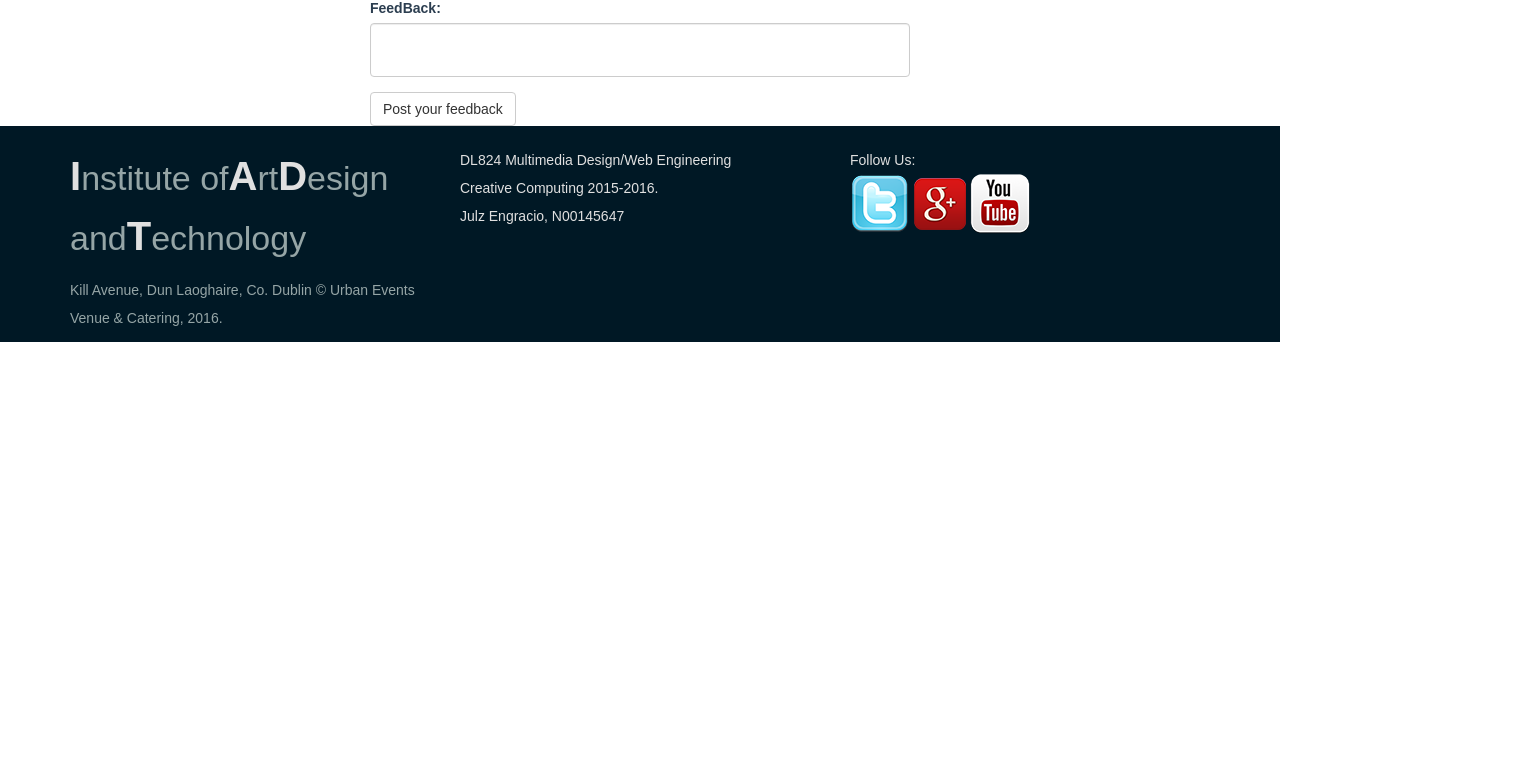
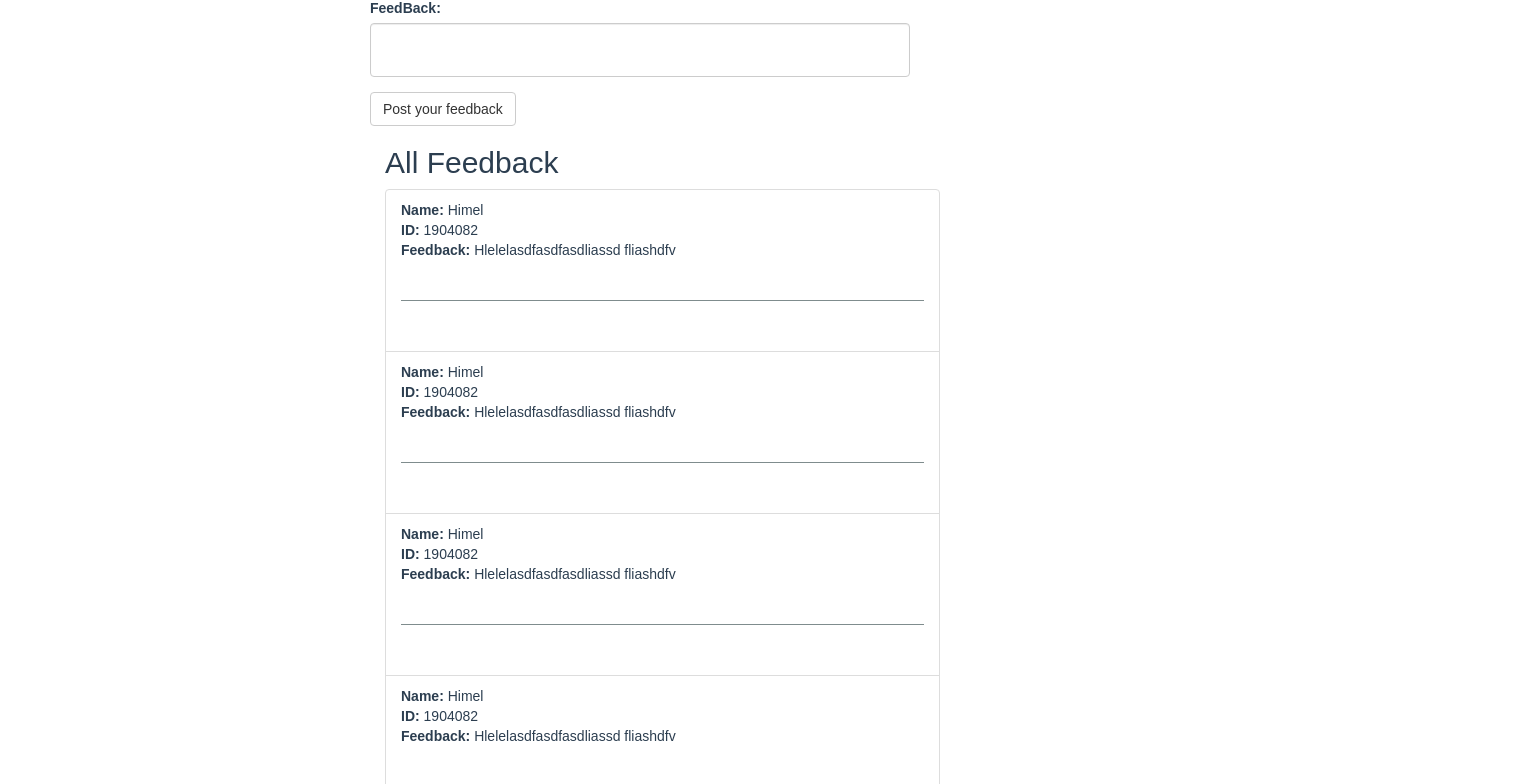
Before and after one commit to zhhimel/SportsClub, a Next.js app: page /feedback in a window 1280 px wide. Shown: the part 779-1563 px from the top of the page, 1540 px wide, since content can reach past the window. Before the commit the page ends 1121 px from the top, so only its background shows below. Built offline with nearby package versions, Linux system fonts and the light colour scheme; a web font is replaced by a local one.

Commit message:
feedback page

```diff
--- a/src/app/feedback/page.js
+++ b/src/app/feedback/page.js
@@ -1,24 +1,66 @@
-'use client'
-import React, { useState } from 'react';
-import axios from 'axios';
+"use client";
+import React, { useState,useEffect } from "react";
+import axios from "axios";
 
 const Page = () => {
+  const [feedbackList, setFeedbackList] = useState([{
+    name: "Himel",
+    id:"1904082",
+    feedback:"Hlelelasdfasdfasdliassd fliashdfv"
+  },
+  {
+    name: "Himel",
+    id:"1904082",
+    feedback:"Hlelelasdfasdfasdliassd fliashdfv"
+  },
+  {
+    name: "Himel",
+    id:"1904082",
+    feedback:"Hlelelasdfasdfasdliassd fliashdfv"
+  },
+  {
+    name: "Himel",
+    id:"1904082",
+    feedback:"Hlelelasdfasdfasdliassd fliashdfv"
+  },
+  {
+    name: "Himel",
+    id:"1904082",
+    feedback:"Hlelelasdfasdfasdliassd fliashdfv"
+  },
+]);
+  useEffect(() => {
+    const fetchFeedback = async () => {
+      try {
+        const response = await axios.get(
+          `${process.env.BACKEND_URL}/getFeedback`
+        );
+        setFeedbackList(response.data);
+      } catch (error) {
+        console.error("Error fetching feedback:", error);
+      }
+    };
+
+    // fetchFeedback();
+  }, []);
   const [formData, setFormData] = useState({
-    name: '',
-    id: '',
-    feedback: '',
+    name: "",
+    id: "",
+    feedback: "",
   });
 
   const handleSubmit = async (e) => {
     e.preventDefault();
 
     try {
-      const response = await axios.post(`${process.env.BACKEND_URL}/createFeedback`, formData);
+      const response = await axios.post(
+        `${process.env.BACKEND_URL}/createFeedback`,
+        formData
+      );
 
-      console.log('Feedback posted successfully:', response.data);
+      console.log("Feedback posted successfully:", response.data);
     } catch (error) {
-      console.error('Error posting feedback:', error);
-
+      console.error("Error posting feedback:", error);
     }
   };
 
@@ -72,6 +114,29 @@ const Page = () => {
                 Post your feedback
               </button>
             </form>
+            <div className="container mt-5">
+              <div className="row">
+                <div className="col-md-6 offset-md-3">
+                  <div className="feedback-section">
+                    <h2>All Feedback</h2>
+                    <ul className="list-group">
+                      {feedbackList.map((feedback, index) => (
+                        <li key={index} className="list-group-item">
+                          <strong>Name:</strong> {feedback.name}
+                          <br />
+                          <strong>ID:</strong> {feedback.id}
+                          <br />
+                          <strong>Feedback:</strong> {feedback.feedback}
+                          <br />
+                          {/* Additional information as needed */}
+                          <hr />
+                        </li>
+                      ))}
+                    </ul>
+                  </div>
+                </div>
+              </div>
+            </div>
           </div>
         </div>
       </div>
```
